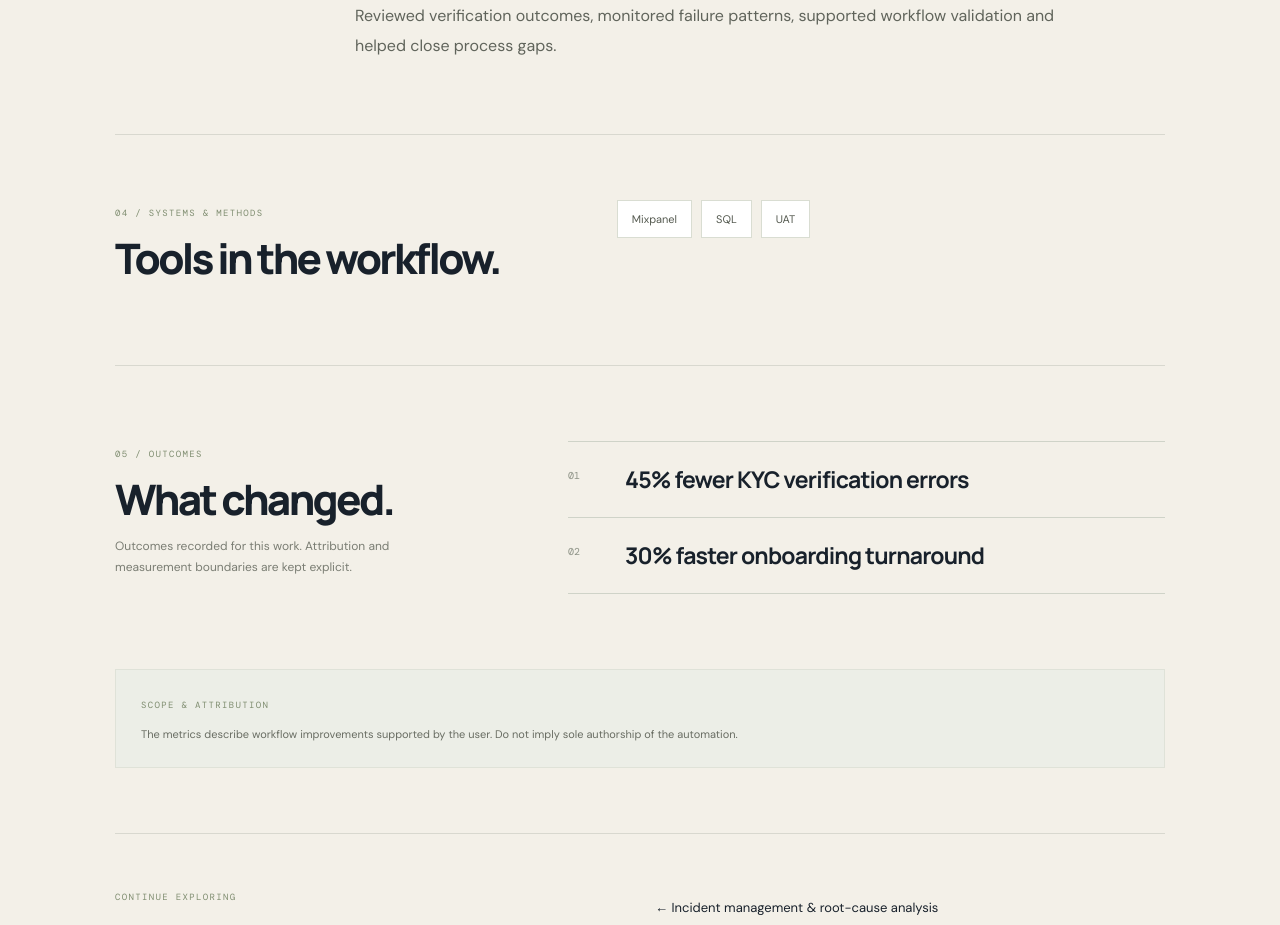
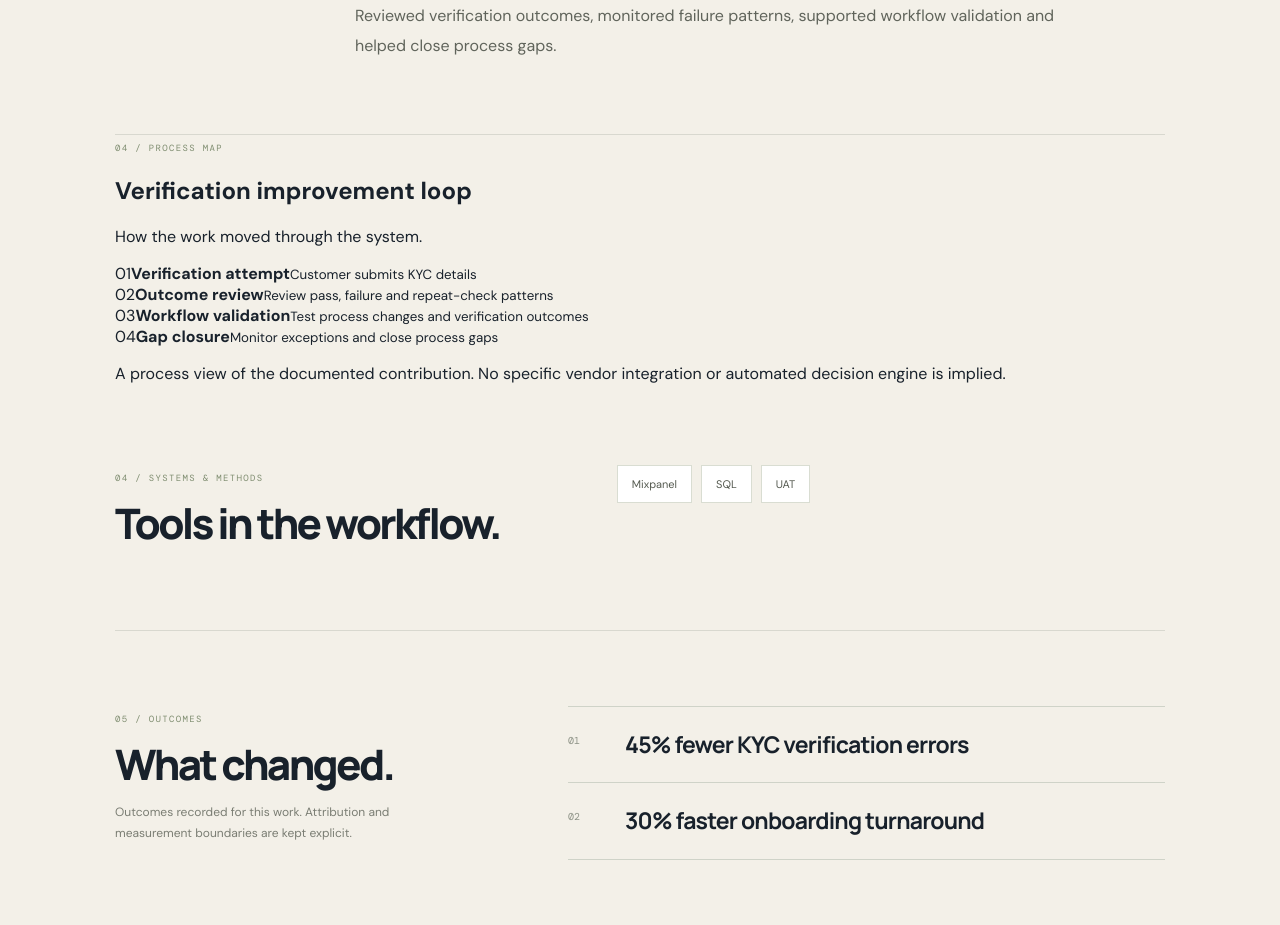
Before and after one commit to hiteshisthatyou/hitesh-portfolio, a Next.js app: page /case-studies/kyc in a window 1280 px wide. Shown: the part 1460-2385 px from the top of the page. Built offline with nearby package versions, Linux system fonts and the light colour scheme.

Commit message:
feat: add grounded workflow maps to case studies

```diff
--- a/components/CaseStudyPage.tsx
+++ b/components/CaseStudyPage.tsx
@@ -5,6 +5,17 @@ import profile from '@/content/profile.json';
 type Project=typeof profile.projects[number];
 const projects=profile.projects as Project[];
 const mail='mailto:'+profile.email+'?subject='+encodeURIComponent('Discussing your portfolio work');
+
+const workflows:Record<string,{title:string;steps:{label:string;detail:string}[];note:string}>={
+kyc:{title:'Verification improvement loop',steps:[{label:'Verification attempt',detail:'Customer submits KYC details'},{label:'Outcome review',detail:'Review pass, failure and repeat-check patterns'},{label:'Workflow validation',detail:'Test process changes and verification outcomes'},{label:'Gap closure',detail:'Monitor exceptions and close process gaps'}],note:'A process view of the documented contribution. No specific vendor integration or automated decision engine is implied.'},
+repayments:{title:'Repayment monitoring flow',steps:[{label:'Metabase data',detail:'Repayment and financial-event source data'},{label:'Google Sheets',detail:'Structure and aggregate records by ISIN'},{label:'Apps Script',detail:'Calculate principal, interest, TDS and net payout'},{label:'Validation',detail:'Reconcile totals and flag exceptions'},{label:'Slack alerts',detail:'Surface scheduled updates and items needing review'}],note:'Exceptions remain subject to manual correction and review.'},
+inventory:{title:'Inventory control loop',steps:[{label:'Source exports',detail:'Sheets, Excel and internal data'},{label:'Automated checks',detail:'Calculate thresholds and compare inventory'},{label:'Exception flags',detail:'Identify low, excess and mismatched stock'},{label:'Human review',detail:'Review and approve recommended adjustments'},{label:'Updated view',detail:'Refresh tracking and scheduled reports'}],note:'The workflow recommends adjustments. Final inventory decisions remain human-approved.'},
+launches:{title:'Bond launch readiness flow',steps:[{label:'Product inputs',detail:'Pricing, yield, dates and documentation'},{label:'Operational checks',detail:'Validate inventory, approvals and readiness'},{label:'UAT',detail:'Check platform behaviour and record defects'},{label:'Cross-team closure',detail:'Coordinate Product, Engineering, Finance and Compliance'},{label:'Launch & monitor',detail:'Support release and post-launch issue resolution'}],note:'This represents the operational coordination sequence, not a claim of sole ownership of the launch.'},
+pricing:{title:'Pricing change control',steps:[{label:'Change request',detail:'Capture proposed value and effective date'},{label:'Approval tracking',detail:'Coordinate relevant stakeholder approvals'},{label:'Sheet update',detail:'Maintain pricing and referral records'},{label:'Implementation check',detail:'Validate applied values and dates'},{label:'Impact review',detail:'Check customer and transaction impact'}],note:'Positioned as pricing governance and execution, not independent ownership of pricing strategy.'},
+risk:{title:'Transaction investigation flow',steps:[{label:'Monitoring signal',detail:'Review suspicious pattern, failure or dispute'},{label:'Evidence review',detail:'Check transaction details and available case evidence'},{label:'Risk checks',detail:'Review AML/KYC and relevant exceptions'},{label:'Escalation',detail:'Route cases for specialist or cross-team action'},{label:'Case outcome',detail:'Record findings and operational follow-up'}],note:'A high-level investigation sequence based on the described responsibilities. It does not disclose internal detection rules.'},
+sixsigma:{title:'DMAIC improvement cycle',steps:[{label:'Define',detail:'Frame the payment-response bottleneck'},{label:'Measure',detail:'Review workflow and performance data'},{label:'Analyse',detail:'Identify root causes and handoff friction'},{label:'Improve',detail:'Standardise workflow and escalation paths'},{label:'Control',detail:'Monitor performance and sustain changes'}],note:'The 30% response and resolution improvement is attributed to the wider process effort, not an individual-only result.'},
+incidents:{title:'Incident response loop',steps:[{label:'Detect & assess',detail:'Identify issue and estimate customer or operational impact'},{label:'Escalate',detail:'Coordinate with Engineering and relevant teams'},{label:'Fix tracking',detail:'Follow corrective action through resolution'},{label:'Retest',detail:'Validate the fix and affected outcomes'},{label:'Prevent recurrence',detail:'Document root cause and preventive controls'}],note:'This describes the documented operational response role without exposing internal incident procedures.'}
+};
 
 export function generateStaticParams(){return projects.map(project=>({slug:project.id}));}
 export function generateMetadata({params}:{params:Promise<{slug:string}>}){
@@ -25,6 +36,7 @@ export default async function CaseStudyPage({params}:{params:Promise<{slug:strin
    <section className="case-section case-problem"><div className="case-section-label"><span>01</span><small>THE CHALLENGE</small></div><div><h2>Where the friction started.</h2><p>{project.problem}</p></div></section>
    <section className="case-section"><div className="case-section-label"><span>02</span><small>MY CONTRIBUTION</small></div><div><h2>The part I owned.</h2><p>{project.role}</p><div className="case-pullquote">The focus was to make the workflow clearer, more controlled and easier to operate.</div></div></section>
    <section className="case-section case-execution"><div className="case-section-label"><span>03</span><small>EXECUTION</small></div><div><h2>How the work moved forward.</h2><p>{project.approach}</p></div></section>
+   <section className="case-flow"><div className="case-flow-head"><span className="case-eyebrow">04 / PROCESS MAP</span><h2>{workflows[slug]?.title}</h2><p>How the work moved through the system.</p></div><div className="case-flow-track">{(workflows[slug]?.steps||[]).map((step,i)=><div className="case-flow-step" key={step.label}><span className="case-flow-index">0{i+1}</span><strong>{step.label}</strong><small>{step.detail}</small></div>)}</div><p className="case-flow-note">{workflows[slug]?.note}</p></section>
    <section className="case-tools"><div><span className="case-eyebrow">04 / SYSTEMS & METHODS</span><h2>Tools in the workflow.</h2></div><div className="case-tool-list">{project.tools.map(tool=><span key={tool}>{tool}</span>)}</div></section>
    <section className="case-outcomes"><div className="case-outcomes-head"><span className="case-eyebrow">05 / OUTCOMES</span><h2>What changed.</h2><p>Outcomes recorded for this work. Attribution and measurement boundaries are kept explicit.</p></div><div className="case-outcome-list">{project.outcome.map((outcome,i)=><div className="case-outcome" key={outcome}><span>0{i+1}</span><strong>{outcome}</strong></div>)}</div></section>
    {project.caveat&&<section className="case-scope"><span className="case-eyebrow">SCOPE & ATTRIBUTION</span><p>{project.caveat}</p></section>}
```
